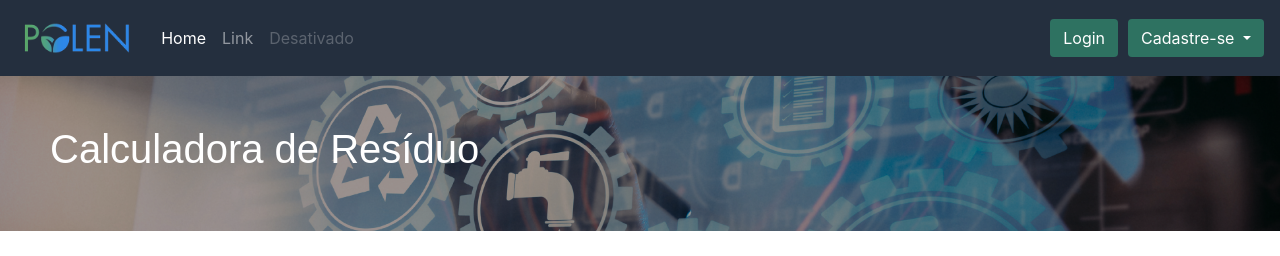
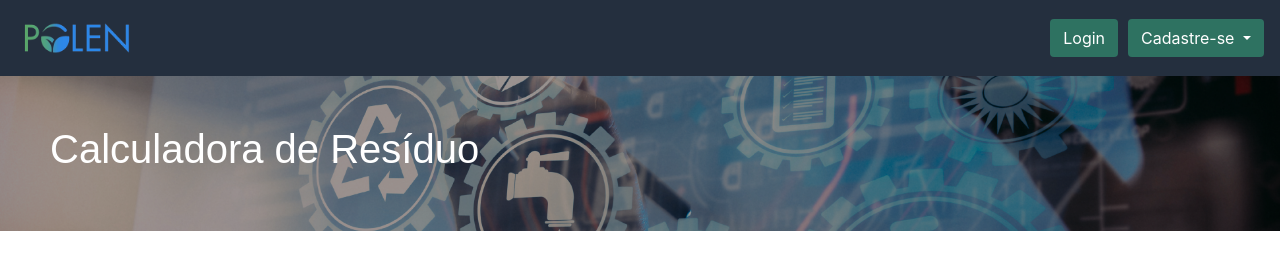
Before and after one commit to gabrielveigalima/calculadora_residuos, a PHP site: page /calcular.php in a window 1280 px wide. Shown: the top 256 px of the page. Run offline with PHP 8.4, Linux system fonts and the light colour scheme; the visitor is signed in with stand-in values (Sample User, id 1); data that the repository does not hold is empty; a stand-in replaces the project's code that opens the database connection; some libraries are stand-ins or nearby versions.

Commit message:
mudando menu

```diff
--- a/calcular.php
+++ b/calcular.php
@@ -37,15 +37,7 @@ if (isset($_SESSION['preencher'])){
         </button>
         <div class="collapse navbar-collapse" id="navbarCollapse">
           <ul class="navbar-nav mr-auto">
-            <li class="nav-item active">
-              <a class="nav-link" href="#">Home <span class="sr-only">(atual)</span></a>
-            </li>
-            <li class="nav-item">
-              <a class="nav-link" href="#">Link</a>
-            </li>
-            <li class="nav-item">
-              <a class="nav-link disabled" href="#">Desativado</a>
-            </li>
+
           </ul>
           <ul class="nav justify-content-end">
             <li class="nav-item">
```
Also changed, not shown: index.php (+2 -9 lines).
